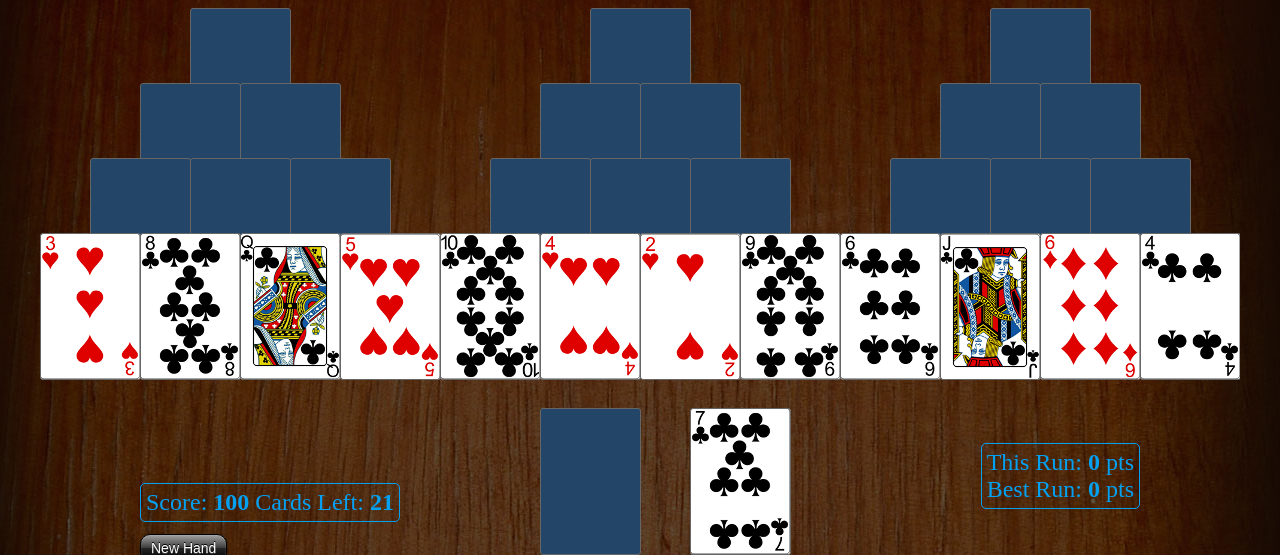
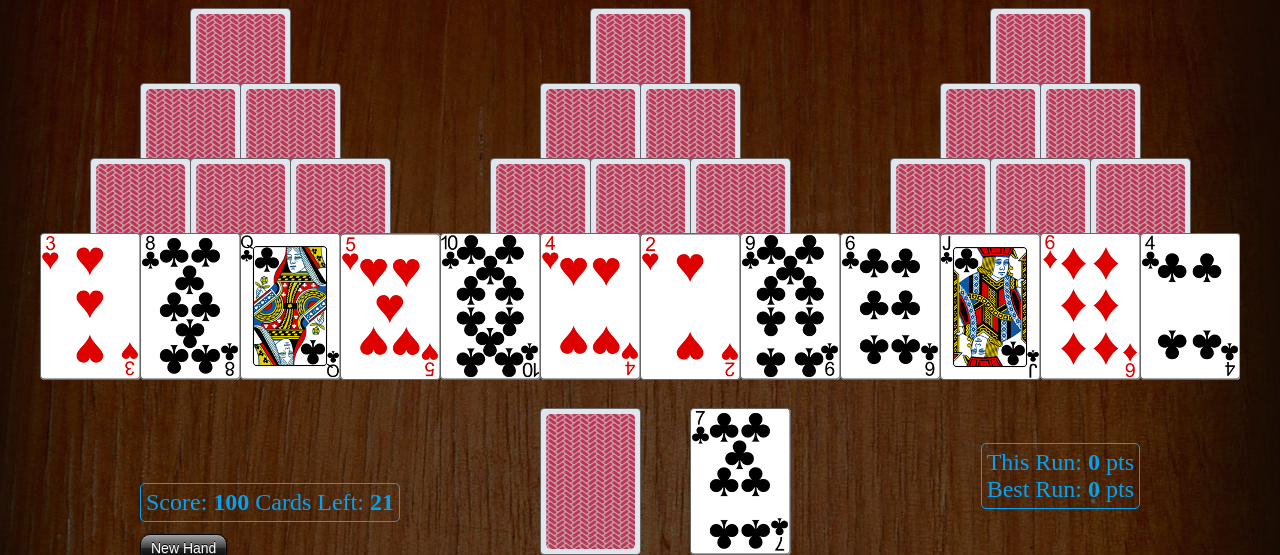
Before and after one commit to var-foo/tripeaks, a PHP site: page / in a window 1280 px wide. Shown: the top 555 px of the page. Run offline with PHP 8.4, Linux system fonts and the light colour scheme; some libraries are stand-ins or nearby versions.

Commit message:
Adding a red card back design, this will be the first step to fixing #2

```diff
--- a/screen.css
+++ b/screen.css
@@ -1,11 +1,11 @@
 /* The table */
 body{
-	background:url(images/body.jpg) no-repeat center 0 #120902;
-    font-size:1.5em;
+	background: url(images/body.jpg) no-repeat center 0 #120902;
+    font-size: 1.5em;
 }
-p{
-    margin:0;
-}
+
+p { margin:0; }
+
 #wrapper{
 	position:relative;
 	margin:auto;
@@ -13,6 +13,7 @@ p{
 	width:1200px;
 	height:600px;
 }
+
 .stats{
     position:absolute;
     color:#04A1F2;
@@ -21,18 +22,18 @@ p{
 	border-radius:5px;
 	padding:5px;
 }
+
 #stats{
 	top: 475px;
 	left:100px;
 }
+
 #info{
     top: 435px;
     right: 100px;
 }
 
-.statVal{
-	font-weight:bold;
-}
+.statVal { font-weight: 700; }
 
 #newHand{
 	position:absolute;
@@ -85,9 +86,12 @@ p{
 #card-2{left:550px;}
 #card-3{left:950px;}
 
-#card-4, #card-5, #card-6, #card-7, #card-8, #card-9{
-	top:75px;
-}
+#card-4,
+#card-5,
+#card-6,
+#card-7,
+#card-8,
+#card-9 { top: 75px; }
 #card-4{left:100px;}
 #card-5{left:200px;}
 #card-6{left:500px;}
@@ -123,22 +127,22 @@ p{
 #card-30{left:1100px;}
 
 /* The Cards */
-.card, .handCard, #hole{
-	width:99px;
-	height:145px;
-	position:absolute;
-	border:1px solid #666;
-	border-radius:3px;
-	background-color:#fff;
+.card,
+.handCard,
+#hole {
+	width: 99px;
+	height: 145px;
+	position: absolute;
+	border: 1px solid #666;
+	border-radius: 4px;
+	background-color: #fff;
 }
 
-.back, #hole.back{
-
-	background-color:#234567;
-}
-
-.card:hover, .handCard:hover, #hole:hover{
+.card:hover,
+.handCard:hover,
+#hole:hover {
 	cursor:pointer;
+	border-color: #fff;
 }
 
 .handCard{
@@ -147,6 +151,10 @@ p{
 }
 
 /* Setting the card faces */
-.front{
-	background:url(images/cards/largecards.png) no-repeat 0 0 #fff;
+.front{ background: #fff url(images/cards/largecards.png) no-repeat 0 0; }
+
+/* And their backs */
+.back,
+#hole.back {
+	background:#234567 url(images/card-back.png) no-repeat 0 0 !important; /* The !important needs to stay since the background position gets inlined. */
 }
```
Also changed, not shown: images/card-back.png (added).
